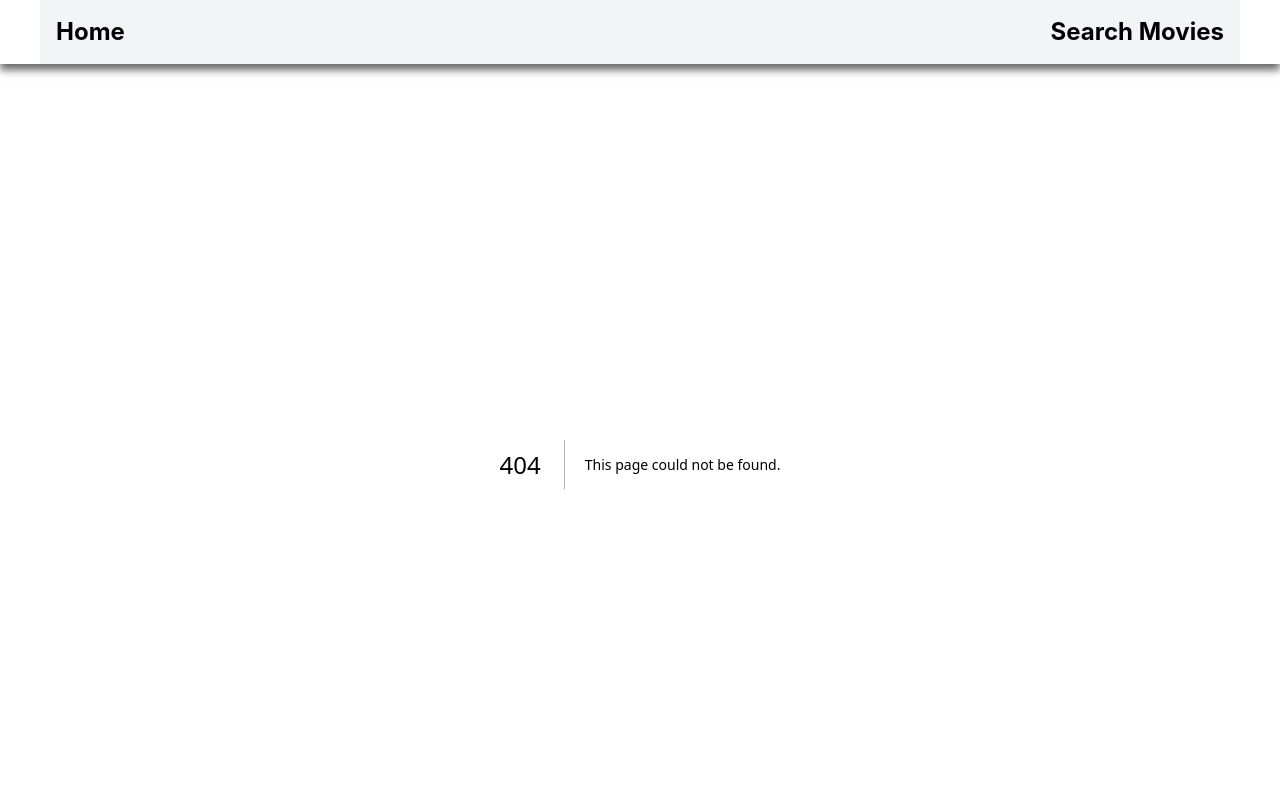
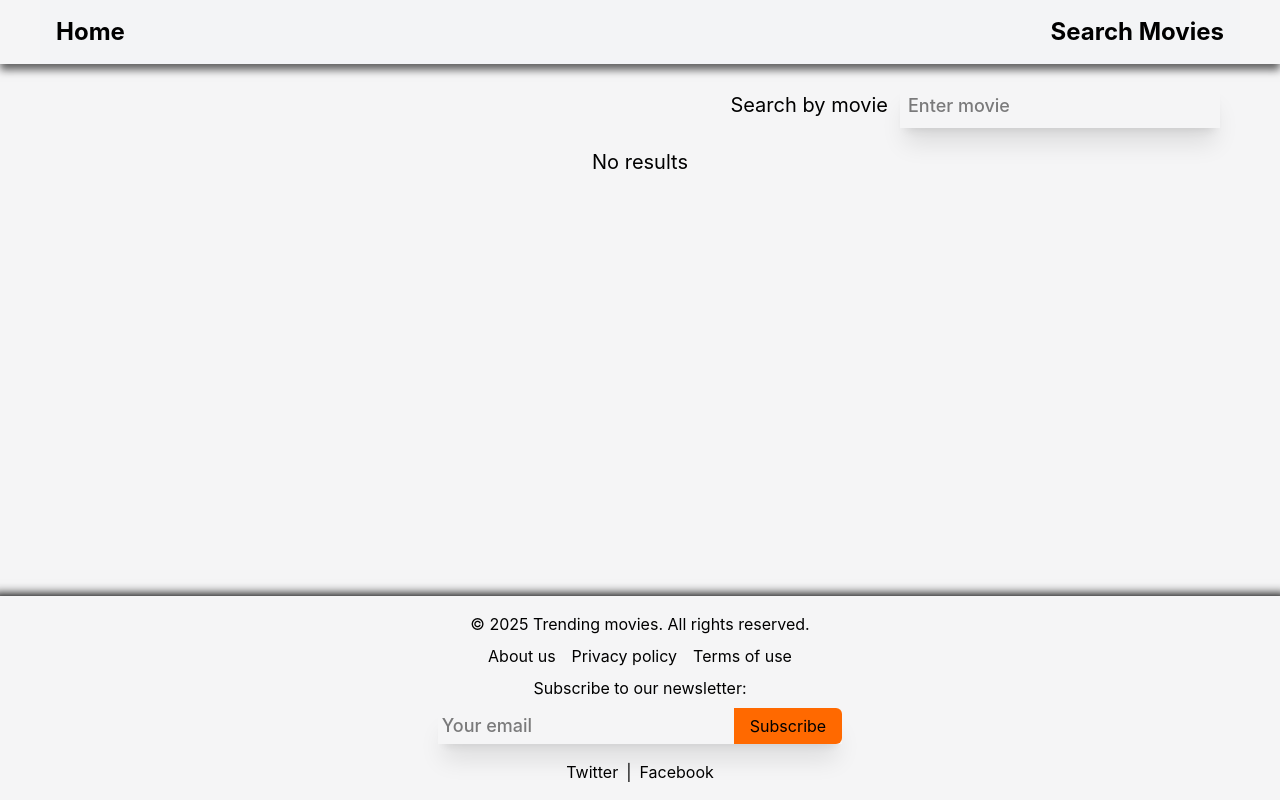
Before and after one commit to Andrey9019/goit-react-hw-05-movies, a Next.js app: page /movie in a window 1280 px wide. Before the commit this address had no page. Shown: the top 800 px of the page. Built offline with nearby package versions, Linux system fonts and the light colour scheme; no server answers.

Commit message:
feat: api and components

```diff
--- a/src/app/components/Form/Form.tsx
+++ b/src/app/components/Form/Form.tsx
@@ -1,72 +1,72 @@
-// "use client";
+"use client";
 
-// import { useState } from "react";
-// import { useSearchParams, useRouter } from "next/navigation";
-// import { ToastContainer, toast } from "react-toastify";
-// import { mutate } from "swr";
-// // import { FontAwesomeIcon } from "@fortawesome/react-fontawesome";
-// // import { faMagnifyingGlass } from "@fortawesome/free-solid-svg-icons";
+import { useState } from "react";
+import { useRouter } from "next/navigation";
+import { ToastContainer, toast } from "react-toastify";
+import { mutate } from "swr";
+// import { FontAwesomeIcon } from "@fortawesome/react-fontawesome";
+// import { faMagnifyingGlass } from "@fortawesome/free-solid-svg-icons";
 
-// interface FormProps {
-//   hasResults: boolean;
-// }
+interface FormProps {
+  //   hasResults: boolean;
+  initialQuery: string;
+}
 
-// const Form = ({ hasResults }: FormProps) => {
-//   const searchParams = useSearchParams();
-//   const router = useRouter();
-//   const [value, setValue] = useState(searchParams.get("query") || "");
+const Form = ({ initialQuery }: FormProps) => {
+  const router = useRouter();
+  const [value, setValue] = useState(initialQuery);
 
-//   const onFormSubmit = (event: React.FormEvent<HTMLFormElement>) => {
-//     event.preventDefault();
-//     const inputValue = value.trim().toLowerCase();
+  const onFormSubmit = (event: React.FormEvent<HTMLFormElement>) => {
+    event.preventDefault();
+    const inputValue = value.trim().toLowerCase();
 
-//     if (!inputValue) {
-//       toast.error("Please enter something!");
-//       return;
-//     }
+    if (!inputValue) {
+      toast.error("Please enter something!");
+      return;
+    }
 
-//     // Оновлюємо URL з новим запитом
-//     router.push(`/movie?query=${encodeURIComponent(inputValue)}`);
-//     // mutate(["movie", inputValue]);
-//   };
+    // Оновлюємо URL з новим запитом
+    router.push(`/movie?query=${encodeURIComponent(inputValue)}`);
+    mutate(["movie", inputValue]);
+  };
 
-//   return (
-//     <div className="p-5 container">
-//       <form
-//         className="flex justify-end text-base items-baseline"
-//         onSubmit={onFormSubmit}
-//       >
-//         <p className="p-1 lg:text-xl mr-1 lg:mr-2">Search by movie</p>
-//         <div className="flex shadow-xl">
-//           <label className="flex font-medium">
-//             <input
-//               type="text"
-//               name="query"
-//               value={value}
-//               autoFocus
-//               onChange={(event) => setValue(event.target.value)}
-//               placeholder="Enter movie"
-//               className="flex border-none outline-none p-2 text-lg"
-//             />
-//           </label>
-//           <button
-//             type="submit"
-//             className="border-none rounded-r-md cursor-pointer p-2"
-//           >
-//             {/* <FontAwesomeIcon icon={faMagnifyingGlass} /> */}
-//           </button>
-//         </div>
-//       </form>
+  return (
+    <div className="p-5 container">
+      <form
+        className="flex justify-end text-base items-baseline"
+        onSubmit={onFormSubmit}
+      >
+        <p className="p-1 lg:text-xl mr-1 lg:mr-2">Search by movie</p>
+        <div className="flex shadow-xl">
+          <label className="flex font-medium">
+            <input
+              type="text"
+              name="query"
+              value={value}
+              autoFocus
+              onChange={(event) => setValue(event.target.value)}
+              placeholder="Enter movie"
+              className="flex border-none outline-none p-2 text-lg"
+            />
+          </label>
+          <button
+            type="submit"
+            className="border-none rounded-r-md cursor-pointer p-2"
+          >
+            {/* <FontAwesomeIcon icon={faMagnifyingGlass} /> */}
+          </button>
+        </div>
+      </form>
 
-//       {!hasResults && ( // Відображаємо "No results", якщо результатів немає
-//         <div className="text-center mt-5">
-//           <p className="text-xl font-bold pt-5">No results</p>
-//         </div>
-//       )}
+      {/* {!hasResults && ( // Відображаємо "No results", якщо результатів немає
+        <div className="text-center mt-5">
+          <p className="text-xl font-bold pt-5">No results</p>
+        </div>
+      )} */}
 
-//       <ToastContainer autoClose={4000} theme="colored" />
-//     </div>
-//   );
-// };
+      <ToastContainer autoClose={4000} theme="colored" />
+    </div>
+  );
+};
 
-// export default Form;
+export default Form;
--- a/src/app/components/Header/Header.tsx
+++ b/src/app/components/Header/Header.tsx
@@ -15,7 +15,7 @@ const Header = () => {
           </li>
           <li>
             <Link
-              href="/search"
+              href="/movie"
               className="no-underline font-bold text-xl lg:text-2xl transition-colors duration-300 hover:text-orange-500 flex items-center space-x-2"
             >
               <span>Search Movies</span>
--- /dev/null
+++ b/src/app/movie/page.tsx
@@ -0,0 +1,48 @@
+"use client";
+
+import { useSearchParams } from "next/navigation";
+import useSWR from "swr";
+import { toast } from "react-toastify";
+import "react-toastify/dist/ReactToastify.css";
+import { fetchMoviesByQuery } from "../utils/api";
+import Form from "../components/Form/Form";
+import MoviesList from "../components/List/MoviesList";
+// import Loader from "../components/Loader/Loader";
+
+const Movies = () => {
+  const searchParams = useSearchParams();
+  const query = searchParams.get("query") || "";
+
+  const {
+    data,
+    error,
+    isValidating,
+    // isLoading,
+    // mutate,
+  } = useSWR(query ? `/movie?query=${query}` : null, () =>
+    fetchMoviesByQuery(query)
+  );
+
+  const movies = data || [];
+
+  // console.log("query", query);
+  // console.log("SWR data:", data);
+  // console.log("SWR error:", error);
+  // console.log("SWR isValidating:", isValidating);
+
+  return (
+    <main>
+      {/* {isLoading && <Loader />} */}
+      {error &&
+        toast.error("Oops, something went wrong. Try reloading the page")}
+      <Form initialQuery={query} />
+      {movies.length > 0 ? (
+        <MoviesList movies={movies} />
+      ) : (
+        <p className="text-center text-xl">No results</p>
+      )}
+    </main>
+  );
+};
+
+export default Movies;
--- a/src/app/utils/api.ts
+++ b/src/app/utils/api.ts
@@ -39,13 +39,13 @@ export const fetchMoviesById = async (movieId: number): Promise<Movie> => {
 
 // фільми на сторінці movie
 
-// export const fetchMoviesByQuery = async (
-//   query: string
-// ): Promise<MoviesResponce> => {
-//   const response = await fetch(`/search/movie?query=${query}`);
-
-//   return response.json();
-// };
+export const fetchMoviesByQuery = async (query: string): Promise<Movie[]> => {
+  const response = await api.get<ApiResponse<Movie>>(
+    `/search/movie?query=${query}`
+  );
+  console.log(response.data.results);
+  return response.data.results;
+};
 
 // пошук ревью
 
```
Also changed, not shown: src/app/search/page.tsx (deleted, +0 -37 lines).
